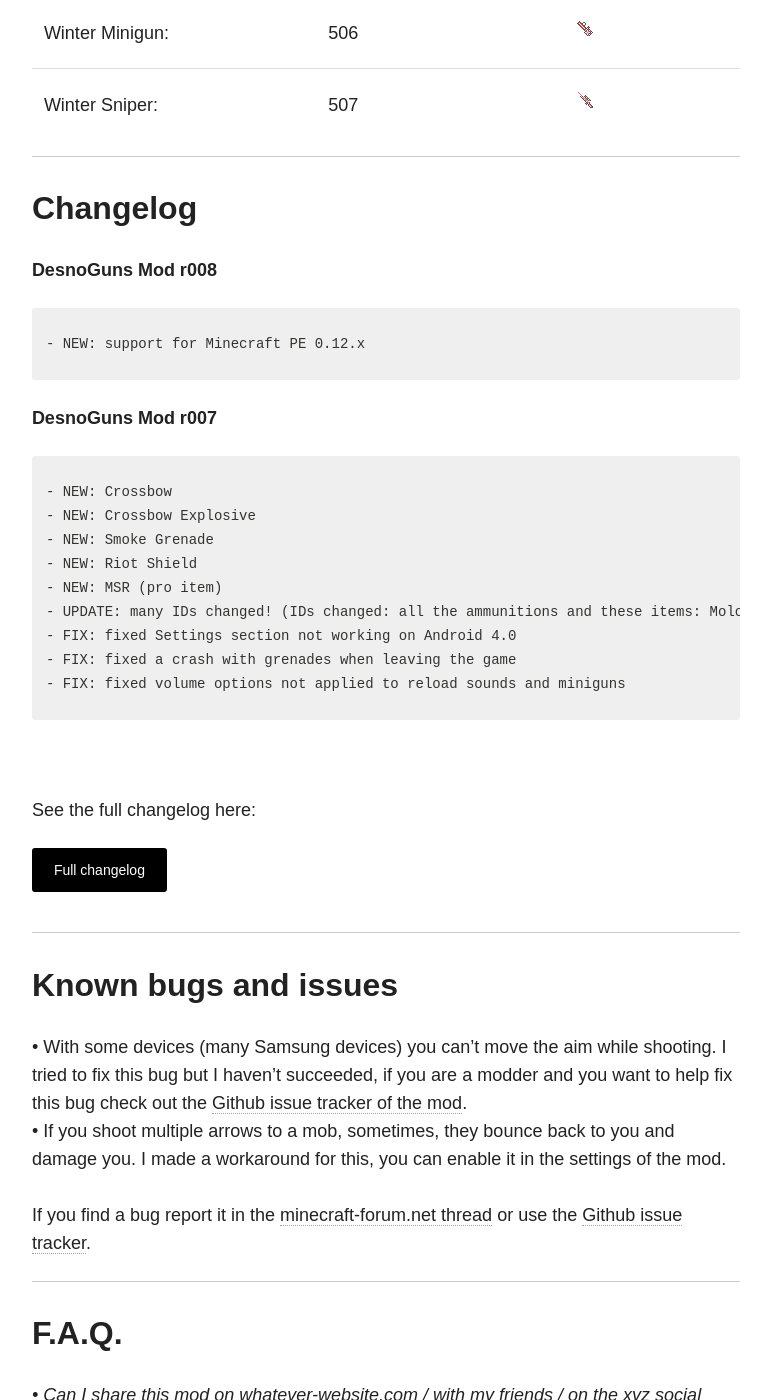
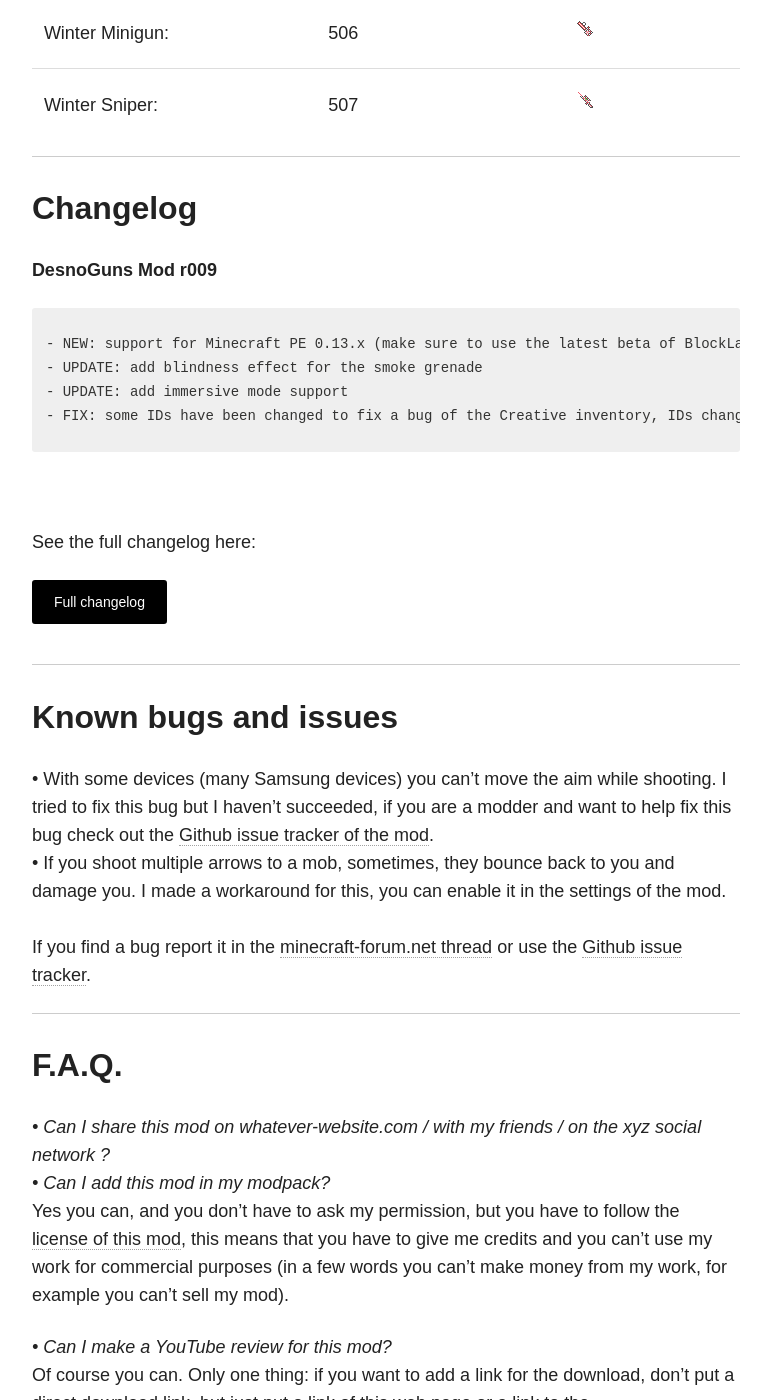
Before and after one commit to Desno365/Desno365.github.io, a Jekyll site: the page built from minecraft/desnoguns-mod/index.md, in a window 1280 px wide and 1400 px high, scrolled down 14680 px. Shown: the whole window, without its empty margins (254-1025 px from the left). Built offline with Jekyll 4.4.1, drawn with Linux system fonts in a browser that asks for light colours; nearby versions of some CDN libraries; comment, search, counter and statistics services are not loaded; some of the changed text lies outside the part shown.

Commit message:
DesnoGuns Mod r009

```diff
--- a/minecraft/desnoguns-mod/index.md
+++ b/minecraft/desnoguns-mod/index.md
@@ -40,14 +40,14 @@
 
 ## Downloads
 
-<i>Minecraft Pocket Edition 0.12.2 & 0.11.1:</i><br>
-<i> --- DesnoGuns Mod <b>r008</b>:</i>
+<i>Minecraft Pocket Edition 0.13.0:</i><br>
+<i> --- DesnoGuns Mod <b>r009</b>:</i>
 
 | Website | Support | Regular |
 |:--------|:-------:|:-------:|
-| MediaFire:         | [Support download](http://adf.ly/1O0Q9Y) | [Regular download](http://www.mediafire.com/download/7ldhkxrpp39heed/DesnoGuns_r008_Desno365.zip) |
-| Filecred:          | [Support download](http://adf.ly/1O0QD9) | [Regular download](http://filecred.com/A132G55F) |
-| Android File Host: | [Support download](http://adf.ly/1O0QHV) | [Regular download](https://www.androidfilehost.com/?fid=24052804347812199) |
+| Filecred:          | [Support download](http://adf.ly/1ShCiZ) | [Regular download](http://filecred.com/A3B2G565) |
+| MediaFire:         | [Support download](http://adf.ly/1ShDIX) | [Regular download](http://www.mediafire.com/download/9bfpbdwcqf27kjb/DesnoGuns_r009_Desno365.zip) |
+| Android File Host: | [Support download](http://adf.ly/1ShDOe) | [Regular download](https://www.androidfilehost.com/?fid=24269982087009407) |
 |----
 {: rules="groups"}
 
@@ -121,13 +121,13 @@
 | MSR:                         | 3369     | <figure><a href="{{ site.url }}/minecraft/desnoguns-mod/images/how-to-craft/crafting/sniper-rifle.png"><img src="{{ site.url }}/minecraft/desnoguns-mod/images/how-to-craft/icons/MSR.png" alt="image"></a></figure> |
 | <i>Free items</i>            |          |           |
 | .44 Magnum:                  | 3366     | <figure><a href="{{ site.url }}/minecraft/desnoguns-mod/images/how-to-craft/crafting/handgun.png"><img src="{{ site.url }}/minecraft/desnoguns-mod/images/how-to-craft/icons/44Magnum.png" alt="image"></a></figure> |
-| AK47:                        | 460      | <figure><a href="{{ site.url }}/minecraft/desnoguns-mod/images/how-to-craft/crafting/assault-rifle.png"><img src="{{ site.url }}/minecraft/desnoguns-mod/images/how-to-craft/icons/AK47.png" alt="image"></a></figure> |
-| AK74:                        | 461      | <figure><a href="{{ site.url }}/minecraft/desnoguns-mod/images/how-to-craft/crafting/assault-rifle.png"><img src="{{ site.url }}/minecraft/desnoguns-mod/images/how-to-craft/icons/AK74.png" alt="image"></a></figure> |
-| AT4:                         | 462      | <figure><a href="{{ site.url }}/minecraft/desnoguns-mod/images/how-to-craft/crafting/launcher.png"><img src="{{ site.url }}/minecraft/desnoguns-mod/images/how-to-craft/icons/AT4.png" alt="image"></a></figure> |
-| AUG:                         | 463      | <figure><a href="{{ site.url }}/minecraft/desnoguns-mod/images/how-to-craft/crafting/assault-rifle.png"><img src="{{ site.url }}/minecraft/desnoguns-mod/images/how-to-craft/icons/AUG.png" alt="image"></a></figure> |
+| AK47:                        | 3370     | <figure><a href="{{ site.url }}/minecraft/desnoguns-mod/images/how-to-craft/crafting/assault-rifle.png"><img src="{{ site.url }}/minecraft/desnoguns-mod/images/how-to-craft/icons/AK47.png" alt="image"></a></figure> |
+| AK74:                        | 3371     | <figure><a href="{{ site.url }}/minecraft/desnoguns-mod/images/how-to-craft/crafting/assault-rifle.png"><img src="{{ site.url }}/minecraft/desnoguns-mod/images/how-to-craft/icons/AK74.png" alt="image"></a></figure> |
+| AT4:                         | 3372     | <figure><a href="{{ site.url }}/minecraft/desnoguns-mod/images/how-to-craft/crafting/launcher.png"><img src="{{ site.url }}/minecraft/desnoguns-mod/images/how-to-craft/icons/AT4.png" alt="image"></a></figure> |
+| AUG:                         | 3373     | <figure><a href="{{ site.url }}/minecraft/desnoguns-mod/images/how-to-craft/crafting/assault-rifle.png"><img src="{{ site.url }}/minecraft/desnoguns-mod/images/how-to-craft/icons/AUG.png" alt="image"></a></figure> |
 | Barrett Explosive:           | 464      | <figure><a href="{{ site.url }}/minecraft/desnoguns-mod/images/how-to-craft/crafting/sniper-rifle.png"><img src="{{ site.url }}/minecraft/desnoguns-mod/images/how-to-craft/icons/Barrett_Explosive.png" alt="image"></a></figure> |
 | Barrett:                     | 465      | <figure><a href="{{ site.url }}/minecraft/desnoguns-mod/images/how-to-craft/crafting/sniper-rifle.png"><img src="{{ site.url }}/minecraft/desnoguns-mod/images/how-to-craft/icons/Barrett.png" alt="image"></a></figure> |
-| Bizon:                       | 466      | <figure><a href="{{ site.url }}/minecraft/desnoguns-mod/images/how-to-craft/crafting/sub-machine.png"><img src="{{ site.url }}/minecraft/desnoguns-mod/images/how-to-craft/icons/Bizon.png" alt="image"></a></figure> |
+| Bizon:                       | 3374     | <figure><a href="{{ site.url }}/minecraft/desnoguns-mod/images/how-to-craft/crafting/sub-machine.png"><img src="{{ site.url }}/minecraft/desnoguns-mod/images/how-to-craft/icons/Bizon.png" alt="image"></a></figure> |
 | Crossbow Explosive:          | 3367     | <figure><a href="{{ site.url }}/minecraft/desnoguns-mod/images/how-to-craft/crafting/crossbow-explosive.png"><img src="{{ site.url }}/minecraft/desnoguns-mod/images/how-to-craft/icons/CrossbowExplosive.png" alt="image"></a></figure> |
 | Crossbow:                    | 3368     | <figure><a href="{{ site.url }}/minecraft/desnoguns-mod/images/how-to-craft/crafting/crossbow.png"><img src="{{ site.url }}/minecraft/desnoguns-mod/images/how-to-craft/icons/Crossbow.png" alt="image"></a></figure> |
 | Desert Eagle:                | 467      | <figure><a href="{{ site.url }}/minecraft/desnoguns-mod/images/how-to-craft/crafting/handgun.png"><img src="{{ site.url }}/minecraft/desnoguns-mod/images/how-to-craft/icons/DesertEagle.png" alt="image"></a></figure> |
@@ -180,22 +180,12 @@
 
 ## Changelog
 
-**DesnoGuns Mod r008**
+**DesnoGuns Mod r009**
 {% highlight text %}
-- NEW: support for Minecraft PE 0.12.x
-{% endhighlight %}
-
-**DesnoGuns Mod r007**
-{% highlight text %}
-- NEW: Crossbow
-- NEW: Crossbow Explosive
-- NEW: Smoke Grenade
-- NEW: Riot Shield
-- NEW: MSR (pro item)
-- UPDATE: many IDs changed! (IDs changed: all the ammunitions and these items: Molotov, Fragment Grenade, Grenade, Medical Kit, Parachute, Knife, DesnoGuns Info, .44Magnum)
-- FIX: fixed Settings section not working on Android 4.0
-- FIX: fixed a crash with grenades when leaving the game
-- FIX: fixed volume options not applied to reload sounds and miniguns
+- NEW: support for Minecraft PE 0.13.x (make sure to use the latest beta of BlockLauncher, you can get it from here http://zhuowei.github.com/MCPELauncher/MCPELauncherApp-release-beta.apk )
+- UPDATE: add blindness effect for the smoke grenade
+- UPDATE: add immersive mode support
+- FIX: some IDs have been changed to fix a bug of the Creative inventory, IDs changed: AK47, AK74, AT4, AUG, Bizon
 {% endhighlight %}
 
 <br>
```
Also changed, not shown: other parts of minecraft/desnoguns-mod/index.md (+2 -2 lines), minecraft/desnoguns-mod/full-changelog/changelog.html (+7 -0 lines), minecraft/desnoguns-mod/full-changelog/index.md (+8 -0 lines), minecraft/desnoguns-mod/older-versions/index.md (+14 -2 lines).
